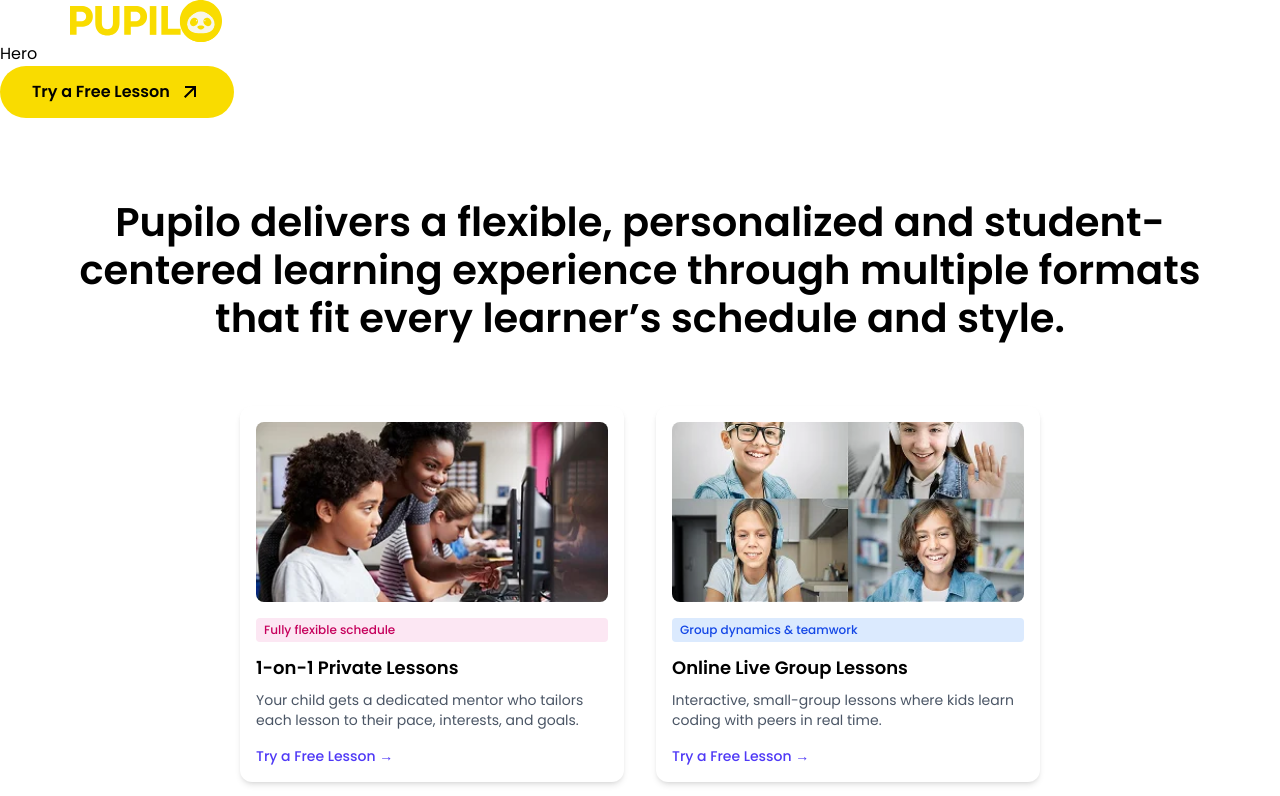
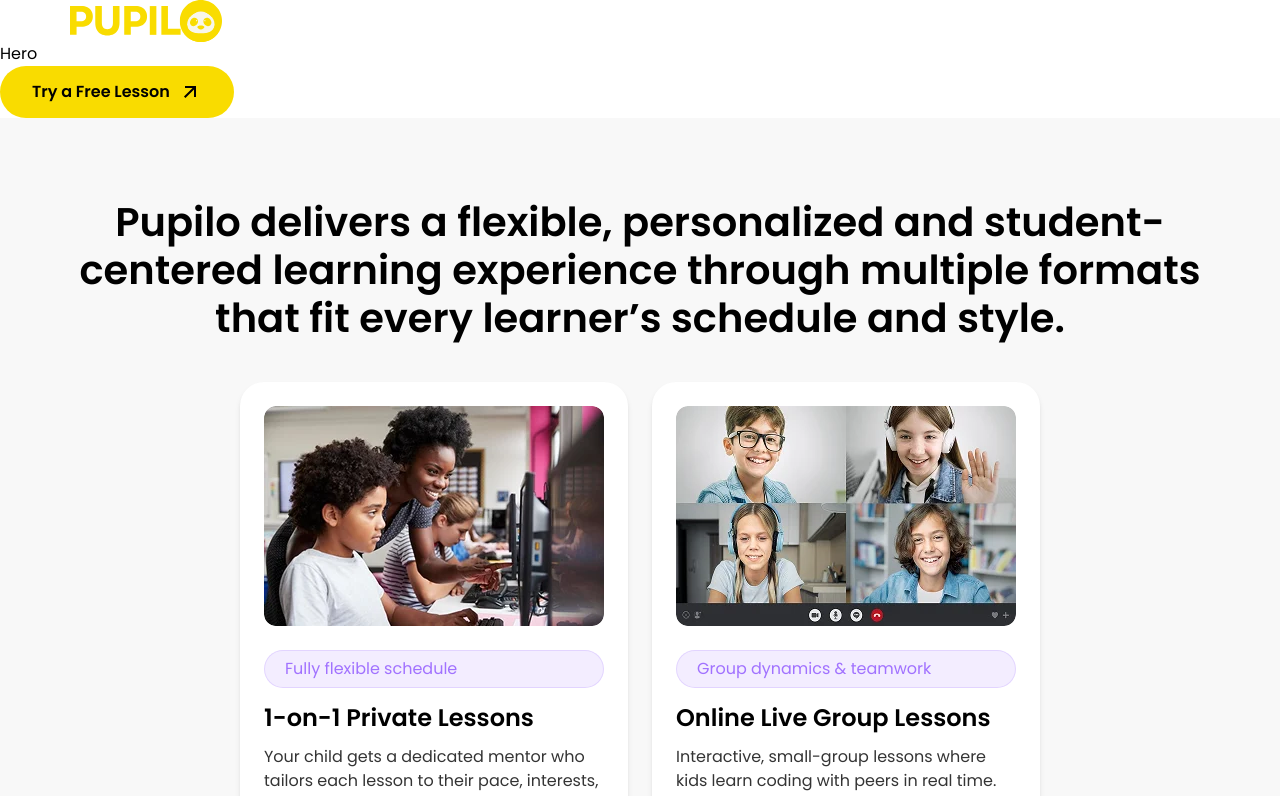
Before and after one commit to Pupiloinc/Pupilo, a Next.js app: page / in a window 1280 px wide. Shown: the top 796 px of the page. Built offline with nearby package versions, Linux system fonts and the light colour scheme.

Commit message:
merge with code

```diff
--- a/src/app/globals.css
+++ b/src/app/globals.css
@@ -50,6 +50,7 @@ body {
 --color-white-100: #F8F8F8;
 --color-blue: #0D5FCE;
 --color-light-yellow: #F7DA00;
+--color-dune: #343434;
 /* Line Height  */
 
 
--- a/src/components/PupiloDelivers.jsx
+++ b/src/components/PupiloDelivers.jsx
@@ -42,40 +42,42 @@ const formats = [
 
 const PupiloDelivers = () => {
   return (
-    <div className="py-20 bg-white">
+    <div className="py-20 bg-white-100">
       <div className="container max-w-[1140px] xl:px-0 px-6 mx-auto">
-        <h2 className="text-custom-5xl font-semibold text-center leading-[120%] mb-16">
+        <h2 className="text-custom-5xl font-semibold text-center leading-[120%] mb-10">
           Pupilo delivers a flexible, personalized and student-centered learning
           experience through multiple formats that fit every learner’s schedule
           and style.
         </h2>
 
-        <div className="grid gap-8 grid-cols-1 sm:grid-cols-2 mx-auto max-w-[800px]">
+        <div className="grid gap-6 grid-cols-1 sm:grid-cols-2 mx-auto max-w-[800px]">
           {formats.map((card) => (
             <div
               key={card.id}
-              className="bg-white rounded-xl shadow-md p-4 flex flex-col"
+              className="bg-white rounded-3xl shadow-md p-6 flex flex-col"
             >
-              <div className="relative w-full h-[180px] rounded-lg overflow-hidden mb-4">
+              <div className="relative w-full min-h-[220px] rounded-lg overflow-hidden mb-6">
                 <Image
                   src={card.image}
                   alt={card.title}
                   fill
-                  className="object-cover"
+                  className="object-cover rounded-xl"
                 />
               </div>
               <span
-                className={`text-xs font-medium px-2 py-1 rounded ${card.tagColor}`}
+                className={`text-base px-5 py-[6px] rounded-full text-purple/80 border border-purple/16 bg-purple/10 ${card.tagColor}`}
               >
                 {card.tag}
               </span>
-              <h3 className="text-lg font-semibold mt-3">{card.title}</h3>
-              <p className="text-sm text-gray-600 mt-2 flex-grow">
+              <h3 className="text-2xl leading-120 font-semibold mt-4">
+                {card.title}
+              </h3>
+              <p className="text-base text-dune mt-3 flex-grow">
                 {card.desc}
               </p>
               <a
                 href="#"
-                className="text-indigo-600 text-sm font-medium mt-4 inline-block"
+                className="text-dark-black text-base font-semibold mt-4 inline-block"
               >
                 {card.cta}
               </a>
```
